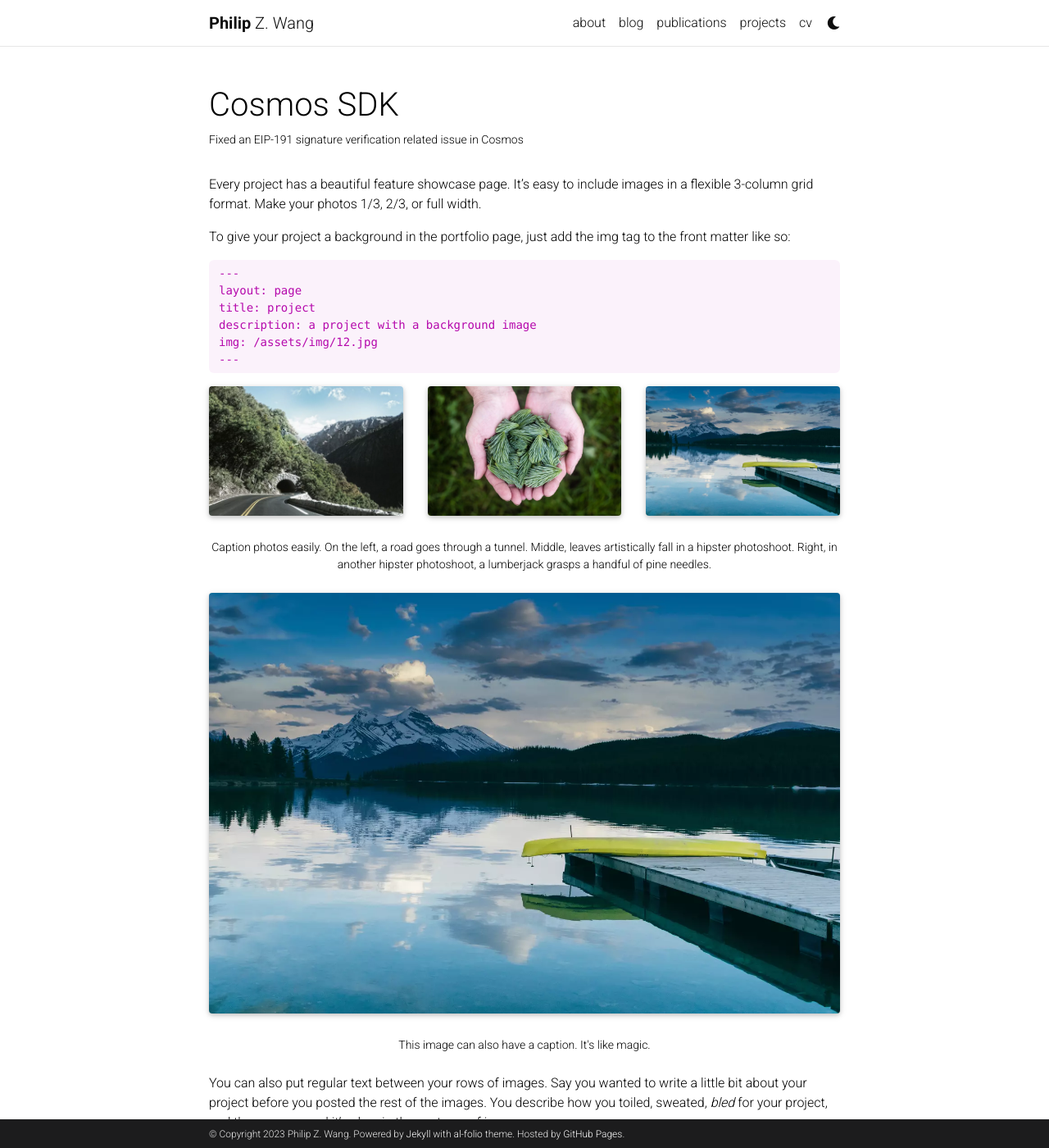
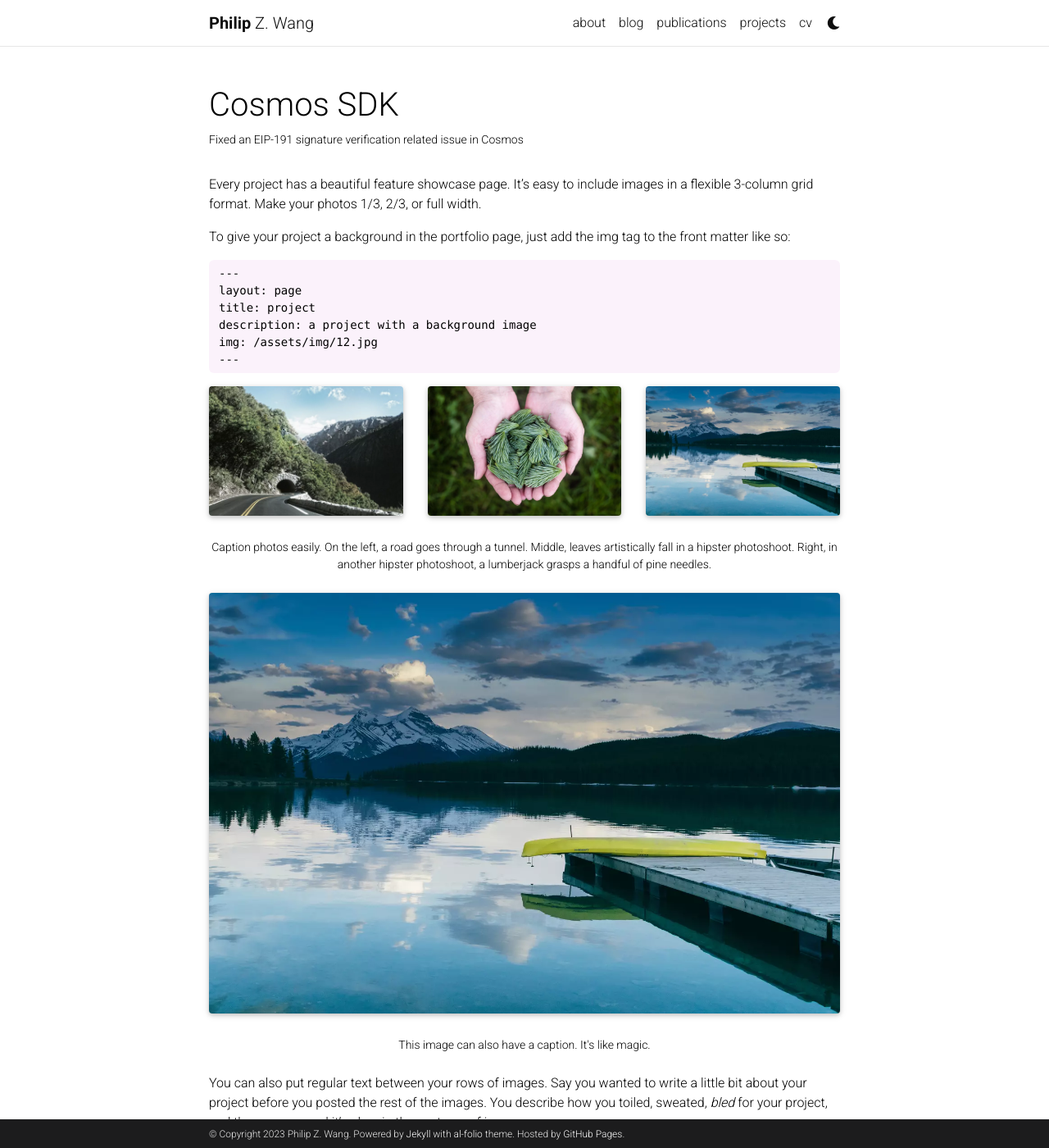
Before and after one commit to pwang00/pwang00.github.io, a Jekyll site: the page built from _projects/6_project.md, in a window 1280 px wide and 1400 px high. Shown: the whole window at 82% size. Built offline with Jekyll 4.4.1, drawn with Linux system fonts in a browser that asks for light colours; comment, search, counter and statistics services are not loaded; a style sheet for code colours, icons or effects is not loaded.

Commit message:
Update code color

```diff
--- a/_sass/_base.scss
+++ b/_sass/_base.scss
@@ -579,7 +579,7 @@
 }
 
 pre {
-  color: var(--global-theme-color);
+  color: var(--global-code-color);
   background-color: var(--global-code-bg-color);
   border-radius: 6px;
   padding: 6px 12px;
@@ -591,7 +591,7 @@
 }
 
 code {
-  color: var(--global-theme-color);
+  color: var(--global-code-color);
   background-color: transparent;
   border-radius: 3px;
   padding: 3px 3px;
--- a/assets/css/main.css
+++ b/assets/css/main.css
@@ -1,6 +1,6 @@
 /******************************************************************************* Variables used throughout the theme. To adjust anything, simply edit the variables below and rebuild the theme. */
 /******************************************************************************* Themes */
-:root { --global-bg-color: #ffffff; --global-code-bg-color: rgba(181, 9, 172, 0.05); --global-text-color: #000000; --global-text-color-light: #828282; --global-theme-color: #000000; --global-code-color: #000000; --global-hover-color: #B509AC; --global-footer-bg-color: #1C1C1D; --global-footer-text-color: #e8e8e8; --global-footer-link-color: #ffffff; --global-distill-app-color: #828282; --global-divider-color: rgba(0,0,0,.1); --global-card-bg-color: #ffffff; }
+:root { --global-bg-color: #ffffff; --global-code-bg-color: rgba(181, 9, 172, 0.05); --global-text-color: #000000; --global-text-color-light: #828282; --global-theme-color: #B509AC; --global-code-color: #000000; --global-hover-color: #B509AC; --global-footer-bg-color: #1C1C1D; --global-footer-text-color: #e8e8e8; --global-footer-link-color: #ffffff; --global-distill-app-color: #828282; --global-divider-color: rgba(0,0,0,.1); --global-card-bg-color: #ffffff; }
 
 :root .fa-sun { display: none; }
 
@@ -256,7 +256,7 @@
 
 pre pre, pre code { background-color: transparent; border-radius: 0; padding: 0; }
 
-code { color: var(--global-theme-color); background-color: var(--global-code-bg-color); border-radius: 3px; padding: 3px 3px; }
+code { color: var(--global-code-color); background-color: var(--global-code-bg-color); border-radius: 3px; padding: 3px 3px; }
 
 html.transition, html.transition *, html.transition *:before, html.transition *:after { transition: all 750ms !important; transition-delay: 0 !important; }
 
```
